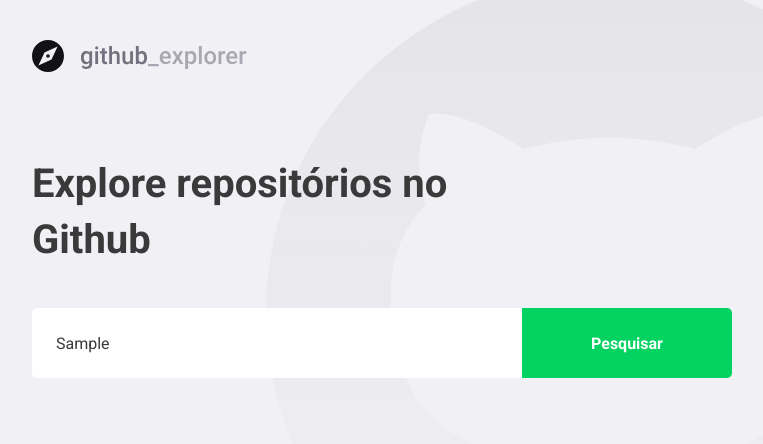
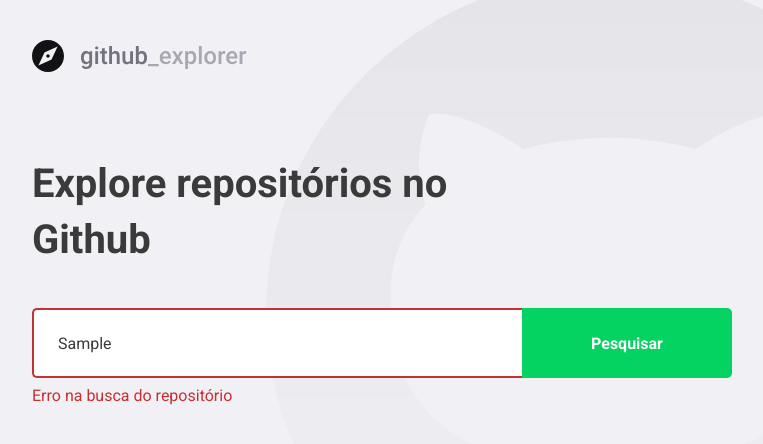
Before and after one commit to neninja/ead_js_rocketseat_gostack11-aula-react-github-api, a React (Create React App) app: page / in a window 1280 px wide. Both pictures are taken after typing "Sample" into the empty fields and a click on the button "Pesquisar". Shown: the top 444 px of the page, without its empty margins (148-911 px from the left). Built offline with nearby package versions, Linux system fonts and the light colour scheme; no server answers.

Commit message:
release: add aula 9

```diff
--- a/src/pages/Dashboard/index.tsx
+++ b/src/pages/Dashboard/index.tsx
@@ -4,7 +4,7 @@
 
 import logoImg from '../../assets/logo.svg';
 
-import { Title, Form, Repositories } from './styles';
+import { Title, Form, Repositories, Error } from './styles';
 
 interface Repository {
   full_name: string;
@@ -17,6 +17,7 @@
 
 const Dashboard: React.FC = () => {
   const [newRepo, setNewRepo] = useState('');
+  const [inputError, setInpurError] = useState('');
   const [repositories, setRepositories] = useState<Repository[]>([]);
 
   async function handleAddRepository(
@@ -24,12 +25,23 @@
   ): Promise<void> {
     event.preventDefault();
 
-    const response = await api.get<Repository>(`repos/${newRepo}`);
+    if (!newRepo) {
+      setInpurError('Digite o autor/repositório');
+      return;
+    }
 
-    const repository = response.data;
+    try {
+      // possível erro 404
+      const response = await api.get<Repository>(`repos/${newRepo}`);
 
-    setRepositories([...repositories, repository]);
-    setNewRepo('');
+      const repository = response.data;
+
+      setRepositories([...repositories, repository]);
+      setNewRepo('');
+      setInpurError('');
+    } catch (Err) {
+      setInpurError('Erro na busca do repositório');
+    }
   }
 
   return (
@@ -37,7 +49,7 @@
       <img src={logoImg} alt="Github Explorer" />
       <Title>Explore repositórios no Github</Title>
 
-      <Form onSubmit={handleAddRepository}>
+      <Form hasError={!!inputError} onSubmit={handleAddRepository}>
         <input
           value={newRepo}
           onChange={(e) => setNewRepo(e.target.value)}
@@ -45,6 +57,8 @@
         />
         <button type="submit">Pesquisar</button>
       </Form>
+
+      {inputError && <Error>{inputError}</Error>}
 
       <Repositories>
         {repositories.map((repository) => (
--- a/src/pages/Dashboard/styles.ts
+++ b/src/pages/Dashboard/styles.ts
@@ -1,5 +1,9 @@
-import styled from 'styled-components';
+import styled, { css } from 'styled-components';
 import { shade } from 'polished';
+
+interface formProps {
+  hasError: boolean;
+}
 
 export const Title = styled.h1`
   font-size: 40px;
@@ -10,7 +14,7 @@
   margin-top: 80px;
 `;
 
-export const Form = styled.form`
+export const Form = styled.form<formProps>`
   margin-top: 40px;
   max-width: 700px;
 
@@ -23,6 +27,14 @@
     border: 0;
     border-radius: 5px 0 0 5px;
     color: #3a3a3a;
+    border: 2px solid #fff;
+    border-right: 0;
+
+    ${(props) =>
+      props.hasError &&
+      css`
+        border-color: #c53030;
+      `}
 
     &::placeholder {
       color: #a8a8b3
@@ -44,6 +56,12 @@
       background: ${shade(0.2, '#04d361')};
     }
   }
+`;
+
+export const Error = styled.span`
+  display: block;
+  color: #c53030;
+  margin-top: 8px;
 `;
 
 export const Repositories = styled.div`
```
